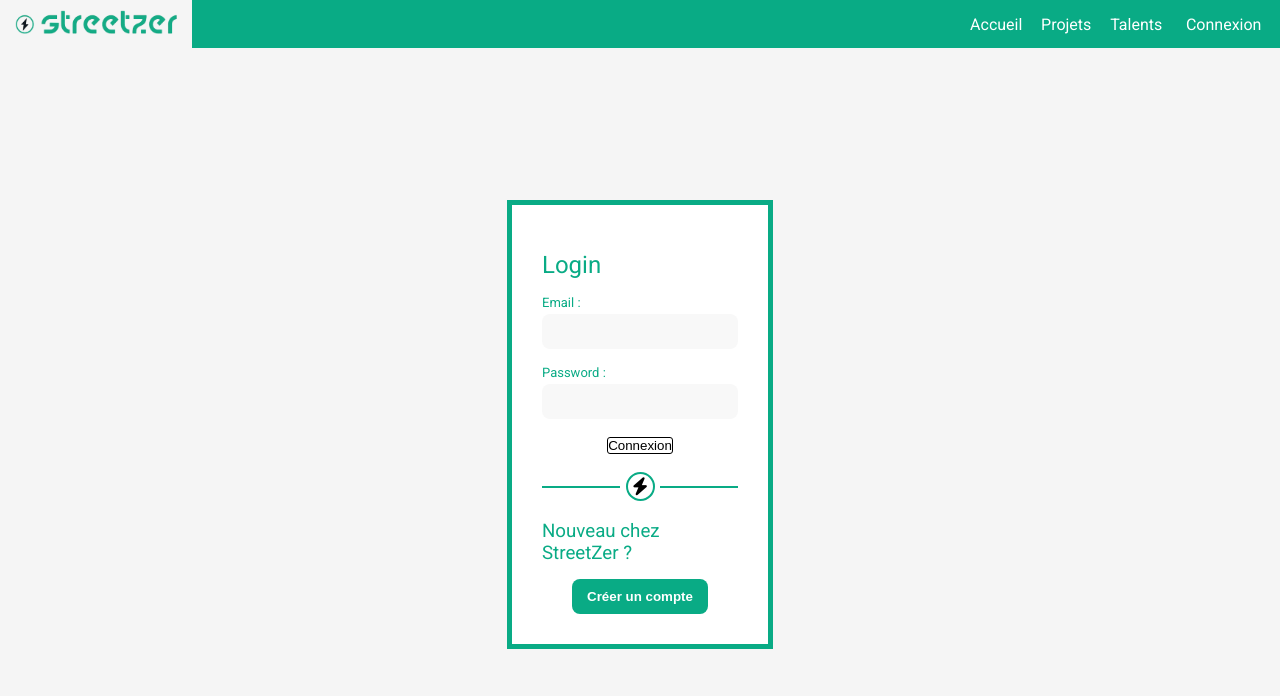
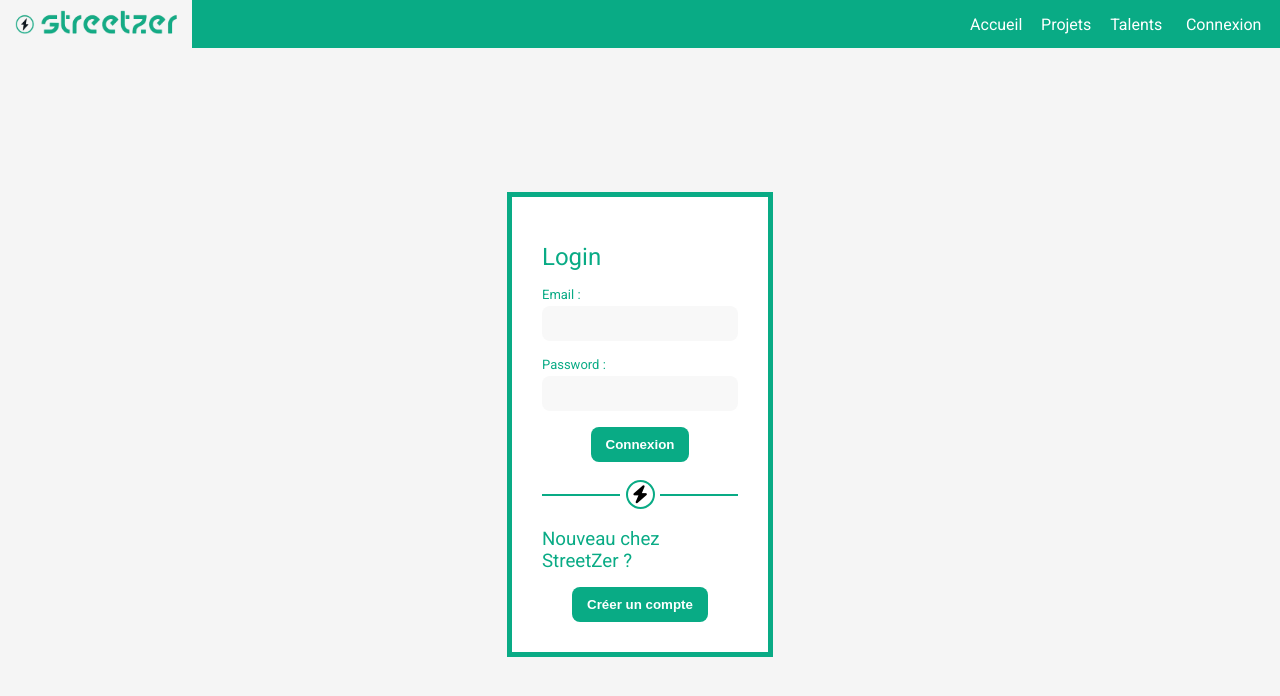
Before and after one commit to WildCodeSchool/11-21-noBugNovember-P3-street-Front, a React (Create React App) app: page /connexion in a window 1280 px wide. Shown: the top 696 px of the page. Built offline with nearby package versions, Linux system fonts and the light colour scheme.

Commit message:
Update Connexion.css

```diff
--- a/src/styles/Connexion.css
+++ b/src/styles/Connexion.css
@@ -79,6 +79,7 @@ button {
 }
 
 .formUsers .form-inner input[type="submit"],
+.form-inner input[type="button"],
 .welcome button {
   display: flex;
   padding: 10px 15px;
```
